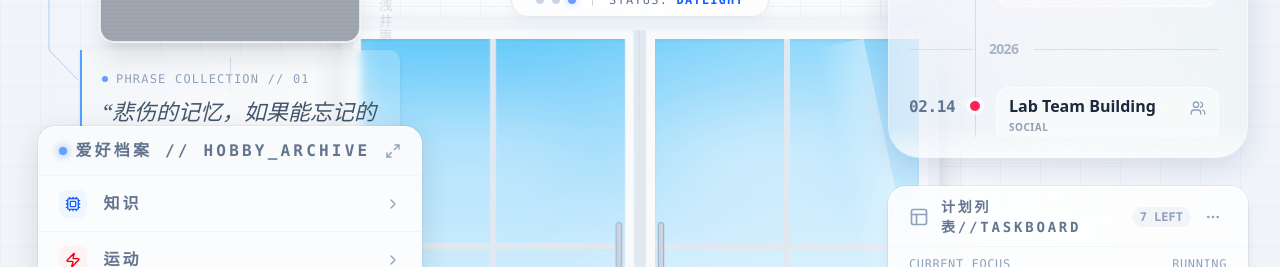
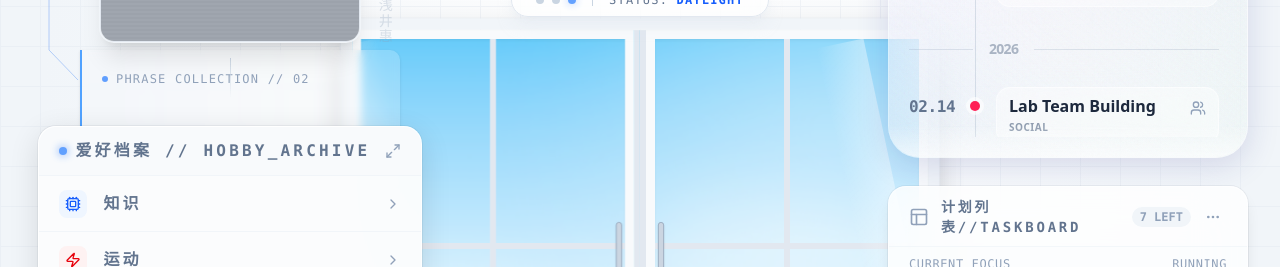
Before and after one commit to aokesem/my-web, a Next.js app: page /profile in a window 1280 px wide. Shown: the part 154-421 px from the top of the page. Built offline with nearby package versions, Linux system fonts and the light colour scheme; grey boxes are pictures that could not be loaded.

Commit message:
实现格言的自动切换功能

```diff
--- a/src/app/profile/components/WindowView.tsx
+++ b/src/app/profile/components/WindowView.tsx
@@ -12,7 +12,7 @@ interface WindowViewProps {
 export default function WindowView({ isOpen, onToggle, isBlurred }: WindowViewProps) {
     return (
         <div
-            className="relative w-[60vw] max-w-[1000px] aspect-[4/3] shadow-2xl cursor-pointer group scale-90 md:scale-75 transition-all duration-700 ease-in-out"
+            className="relative w-[60vw] max-w-[1000px] aspect-4/3 shadow-2xl cursor-pointer group scale-90 md:scale-75 transition-all duration-700 ease-in-out"
             onClick={onToggle}
             style={{
                 perspective: "2000px",
@@ -55,17 +55,17 @@ export default function WindowView({ isOpen, onToggle, isBlurred }: WindowViewPr
             </div>
 
             {/* --- 2. 窗框与窗扇 (白色铝合金/银色) --- */}
-            <div className="absolute inset-[-15px] border-[15px] border-[#f1f5f9] rounded-sm z-30 shadow-[0_10px_40px_rgba(0,0,0,0.1)] pointer-events-none ring-1 ring-slate-200" />
+            <div className="absolute inset-[-15px] border-15 border-[#f1f5f9] rounded-sm z-30 shadow-[0_10px_40px_rgba(0,0,0,0.1)] pointer-events-none ring-1 ring-slate-200" />
 
             <div className="relative w-full h-full flex z-20" style={{ transformStyle: "preserve-3d" }}>
                 {/* 左窗扇 */}
                 <motion.div
                     animate={{ rotateY: isOpen ? -115 : 0 }}
                     transition={{ type: "spring", stiffness: 45, damping: 15 }}
-                    className="relative flex-1 h-full bg-white/20 border-r-[8px] border-[#e2e8f0] origin-left backdrop-blur-[2px]"
+                    className="relative flex-1 h-full bg-white/20 border-r-8 border-[#e2e8f0] origin-left backdrop-blur-[2px]"
                     style={{ transformStyle: "preserve-3d", backfaceVisibility: "hidden" }}
                 >
-                    <div className="absolute inset-0 border-[12px] border-[#f8fafc] flex items-center justify-center shadow-inner">
+                    <div className="absolute inset-0 border-12 border-[#f8fafc] flex items-center justify-center shadow-inner">
                         <div className="absolute w-full h-[8px] bg-[#e2e8f0]" />
                         <div className="absolute h-full w-[8px] bg-[#e2e8f0]" />
                         {/* 玻璃反光 */}
@@ -79,10 +79,10 @@ export default function WindowView({ isOpen, onToggle, isBlurred }: WindowViewPr
                 <motion.div
                     animate={{ rotateY: isOpen ? 115 : 0 }}
                     transition={{ type: "spring", stiffness: 45, damping: 15 }}
-                    className="relative flex-1 h-full bg-white/20 border-l-[8px] border-[#e2e8f0] origin-right backdrop-blur-[2px]"
+                    className="relative flex-1 h-full bg-white/20 border-l-8 border-[#e2e8f0] origin-right backdrop-blur-[2px]"
                     style={{ transformStyle: "preserve-3d", backfaceVisibility: "hidden" }}
                 >
-                    <div className="absolute inset-0 border-[12px] border-[#f8fafc] flex items-center justify-center shadow-inner">
+                    <div className="absolute inset-0 border-12 border-[#f8fafc] flex items-center justify-center shadow-inner">
                         <div className="absolute w-full h-[8px] bg-[#e2e8f0]" />
                         <div className="absolute h-full w-[8px] bg-[#e2e8f0]" />
                         {/* 玻璃反光 */}
--- a/src/app/profile/page.tsx
+++ b/src/app/profile/page.tsx
@@ -10,11 +10,8 @@ import ToolboxWidget from './components/ToolboxWidget'; // [新增] 1. 引入组
 
 // === 格言数据 ===
 const QUOTES = [
-    { text: "悲伤的记忆，如果能忘记的话，确实会变得轻松，但是，那样的记忆，也有不能忘记的理由。" },
-    { text: "人类的赞歌是勇气的赞歌，人类的伟大是勇气的伟大！" },
-    { text: "重要的事情，大都是很麻烦的。" },
-    { text: "我们所度过的每一个日常，也许就是连续发生的奇迹。" },
-    { text: "不要温和地走进那个良夜。" },
+    { text: "种一棵树最好的时间是十年前，其次是现在" },
+    { text: "Less is more" },
 ];
 
 export default function ProfilePage() {
@@ -26,6 +23,12 @@ export default function ProfilePage() {
     const handleNextQuote = () => {
         setQuoteIndex((prev) => (prev + 1) % QUOTES.length);
     };
+
+    // --- 自动切换格言逻辑 ---
+    useEffect(() => {
+        const timer = setInterval(handleNextQuote, 5000);
+        return () => clearInterval(timer);
+    }, [quoteIndex]);
 
     const [isMounted, setIsMounted] = useState(false);
     useEffect(() => { setIsMounted(true); }, []);
@@ -139,6 +142,7 @@ export default function ProfilePage() {
                         <line x1="1" y1="-30" x2="1" y2="80" stroke="#3b82f6" strokeWidth="1" />
                         <line x1="1" y1="80" x2="30" y2="110" stroke="#3b82f6" strokeWidth="1" />
                         <motion.circle
+                            key={quoteIndex}
                             r="2"
                             fill="#3b82f6"
                             animate={{
@@ -156,8 +160,6 @@ export default function ProfilePage() {
                             initial={{ x: -10, opacity: 0 }}
                             animate={{ x: 0, opacity: 1 }}
                             transition={{ delay: 0.5 }}
-                            whileHover={{ scale: 1.02 }}
-                            whileTap={{ scale: 0.98 }}
                             className="bg-white/20 backdrop-blur-xs p-5 border-l-2 border-blue-400 group hover:bg-white/10 transition-colors rounded-r-lg shadow-sm h-[140px] w-[320px] flex flex-col justify-between"
                         >
                             <div className="flex items-center gap-2 mb-2">
@@ -176,7 +178,7 @@ export default function ProfilePage() {
                                         className="w-full"
                                     >
                                         <p className="text-[22px] leading-snug text-slate-600 font-serif italic">
-                                            “{QUOTES[quoteIndex].text}”
+                                            {QUOTES[quoteIndex].text}
                                         </p>
                                     </motion.div>
                                 </AnimatePresence>
```
